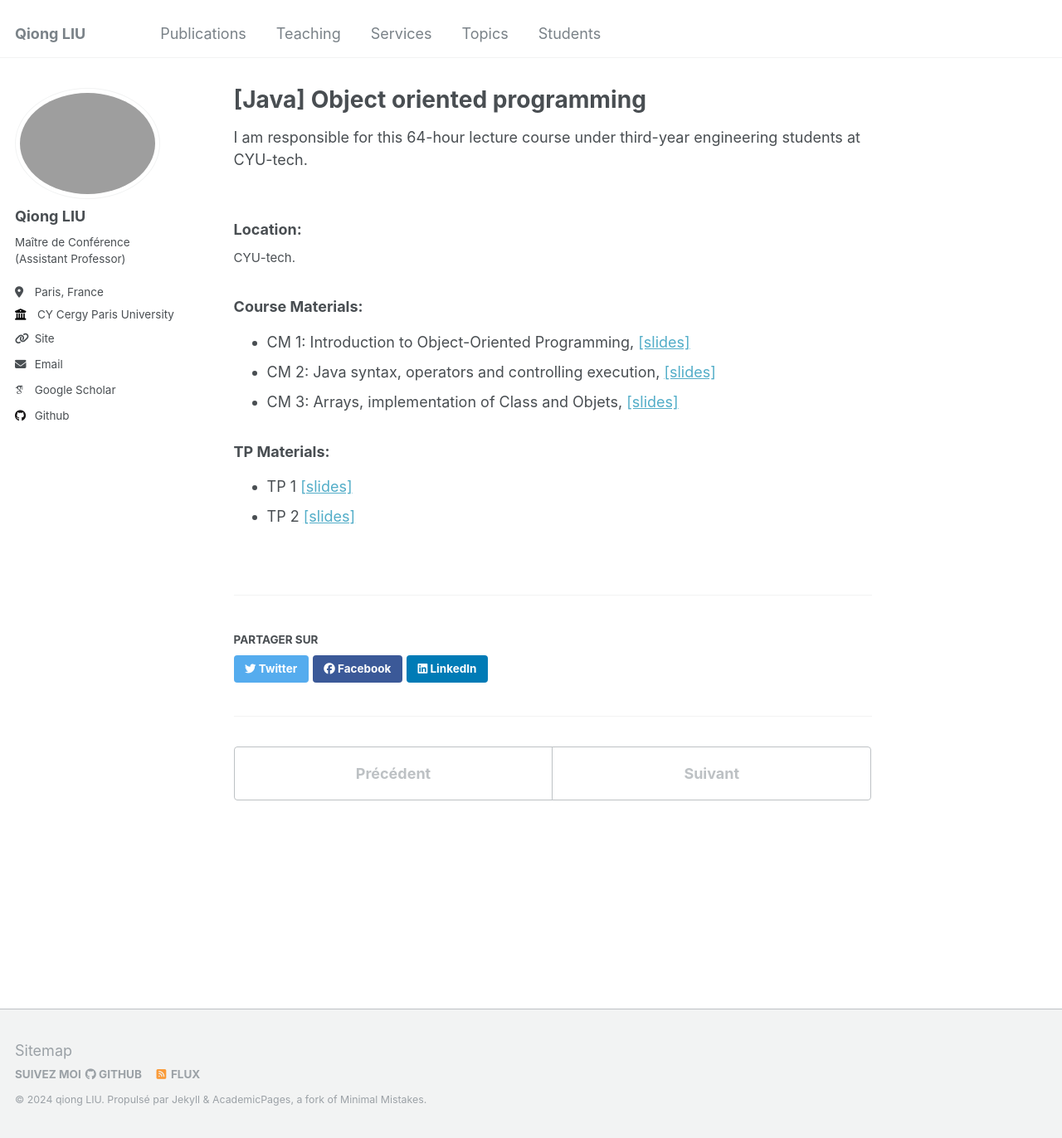
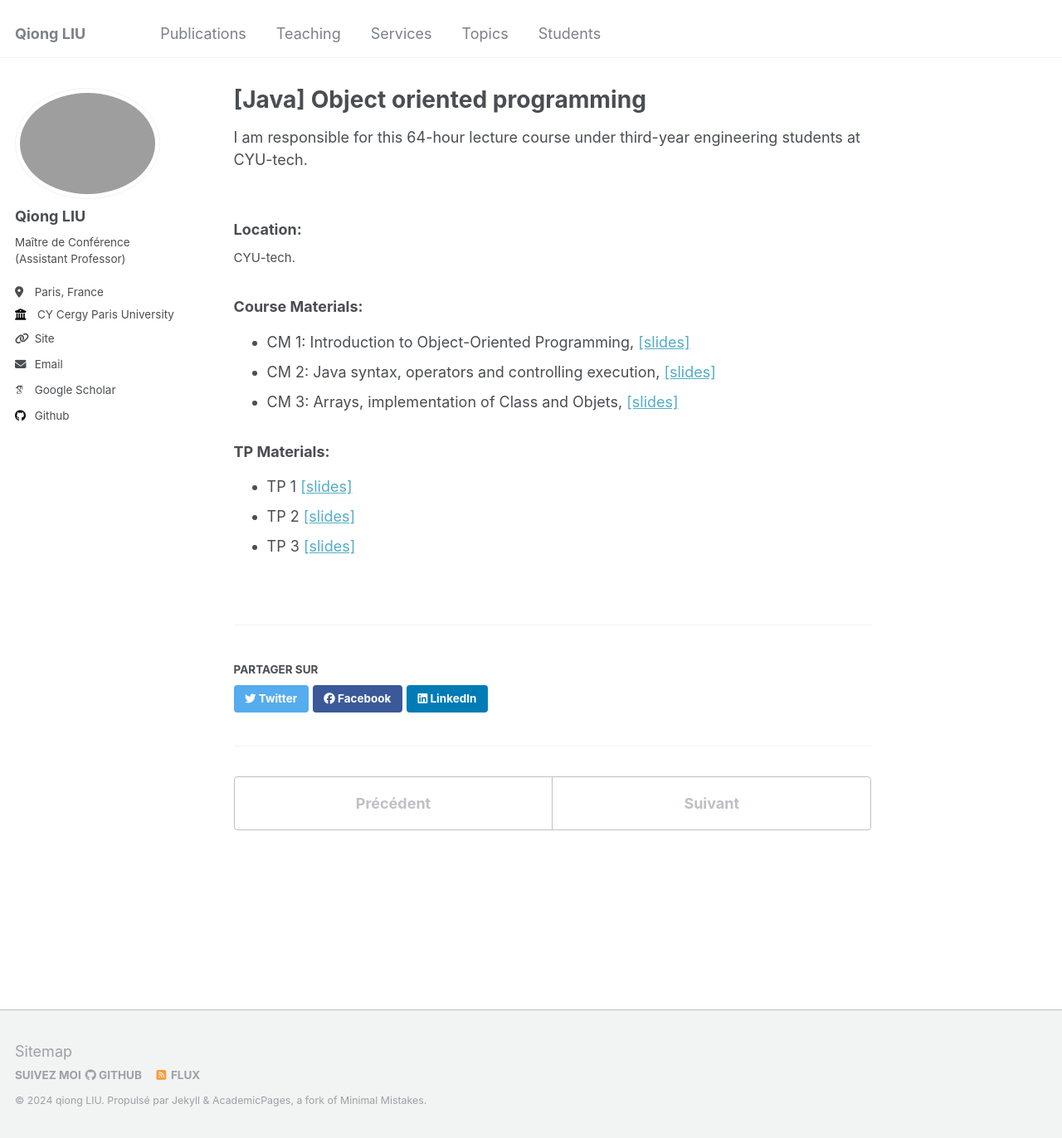
Before and after one commit to evesiphus/evesiphus.github.io, a Jekyll site: the page built from _teaching/2024-fall-java.md, in a window 1280 px wide and 1372 px high. Shown: the whole window at 83% size. Built offline with Jekyll 4.4.1, drawn with Linux system fonts in a browser that asks for light colours; some web fonts are replaced.

Commit message:
Update 2024-fall-java.md

```diff
--- a/_teaching/2024-fall-java.md
+++ b/_teaching/2024-fall-java.md
@@ -22,3 +22,4 @@ hours: "64h (CM+TP)"
 ### TP Materials:
 - TP 1 [[slides]](https://evesiphus.github.io/assets/teaching/java/Java_TP1.pdf)
 - TP 2 [[slides]](https://evesiphus.github.io/assets/teaching/java/Java_Lab2.pdf)
+- TP 3 [[slides]](https://evesiphus.github.io/assets/teaching/java/Java_lab3.pdf)
```
